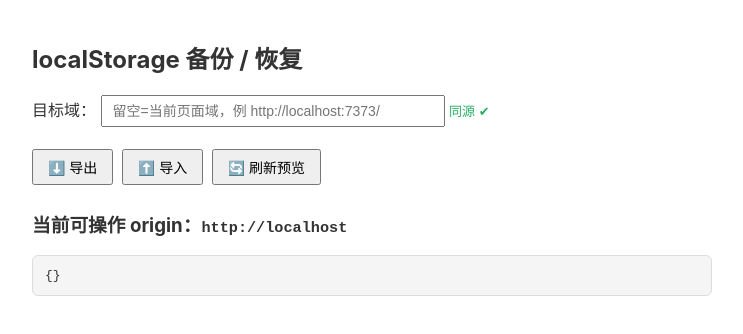
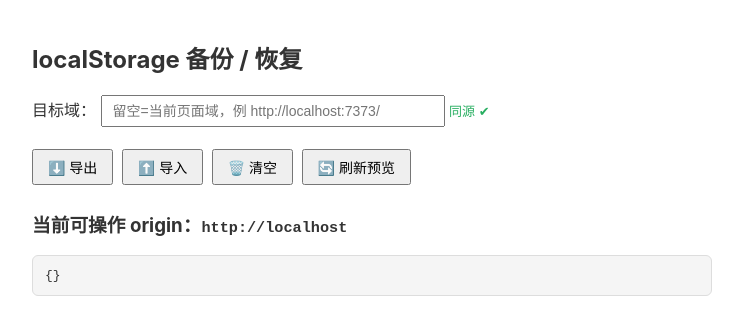
Before and after one commit to Jing-8866/a_stock, a website: page backup.html in a window 1280 px wide. Shown: the whole page, without its empty margins (268-1011 px from the left). Drawn offline with Linux system fonts and the light colour scheme.

Commit message:
添加清空localStorage数据功能

```diff
--- a/backup.html
+++ b/backup.html
@@ -7,6 +7,8 @@
   body{font-family:-apple-system,"Microsoft YaHei";max-width:680px;margin:40px auto;padding:0 16px;color:#333}
   input{padding:6px 10px;width:320px;font-size:14px}
   button{font-size:14px;padding:6px 14px;margin:6px 4px 6px 0;cursor:pointer}
+  .danger{background:#e74c3c;color:#fff;border:none;border-radius:4px}
+  .danger:hover{background:#c0392b}
   pre{background:#f5f5f5;border:1px solid #ddd;border-radius:6px;padding:12px;max-height:260px;overflow:auto;font-size:13px}
   .warn{color:#c0392b;font-size:13px}.ok{color:#27ae60;font-size:13px}
 </style>
@@ -24,6 +26,7 @@
 <p>
   <button onclick="doExport()">⬇️ 导出</button>
   <button onclick="document.getElementById('file').click()">⬆️ 导入</button>
+  <button onclick="doClear()">🗑️ 清空</button>
   <button onclick="refresh()">🔄 刷新预览</button>
   <input type="file" id="file" accept=".json" style="display:none">
 </p>
@@ -37,8 +40,6 @@
 const curEl = document.getElementById('cur');
 const hintEl = document.getElementById('hint');
 const statusEl = document.getElementById('status');
-
-function normalize(u){ return u.trim().replace(/\/+$/,'') || location.origin; }
 
 function effectiveOrigin(){
   const v = document.getElementById('origin').value.trim();
@@ -79,6 +80,35 @@ function doExport(){
   document.body.appendChild(a);a.click();document.body.removeChild(a);URL.revokeObjectURL(a.href);
 }
 
+/* ===== 新增：清空目标域 localStorage ===== */
+function doClear(){
+  if(!checkSame()) return;
+
+  // 先统计条目，做二次确认
+  const keys = [];
+  for(let i=0;i<localStorage.length;i++) keys.push(localStorage.key(i));
+
+  if(keys.length === 0){
+    alert('当前域的 localStorage 已经是空的。');
+    return;
+  }
+
+  // 二次确认，防止误删
+  const msg = '确定要清空【' + location.origin + '】下的全部 localStorage 吗？\n\n'
+            + '共 ' + keys.length + ' 条数据将被删除：\n'
+            + keys.slice(0, 10).join('、')
+            + (keys.length > 10 ? '\n……（还有 ' + (keys.length-10) + ' 条）' : '');
+  if(!confirm(msg)) return;
+
+  // 再次确认（双重保险）
+  if(!confirm('此操作不可撤销！确认继续清空？')) return;
+
+  keys.forEach(k => localStorage.removeItem(k));
+  alert('已清空 ' + keys.length + ' 条数据。');
+  refresh();
+}
+/* ====================================== */
+
 document.getElementById('file').addEventListener('change',e=>{
   if(!checkSame()) return;
   const f=e.target.files[0]; if(!f)return;
```
